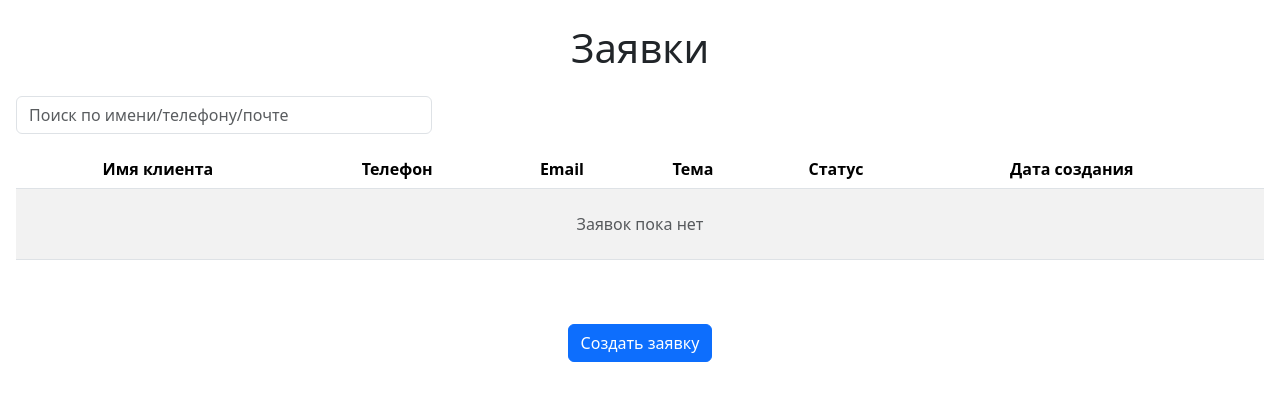
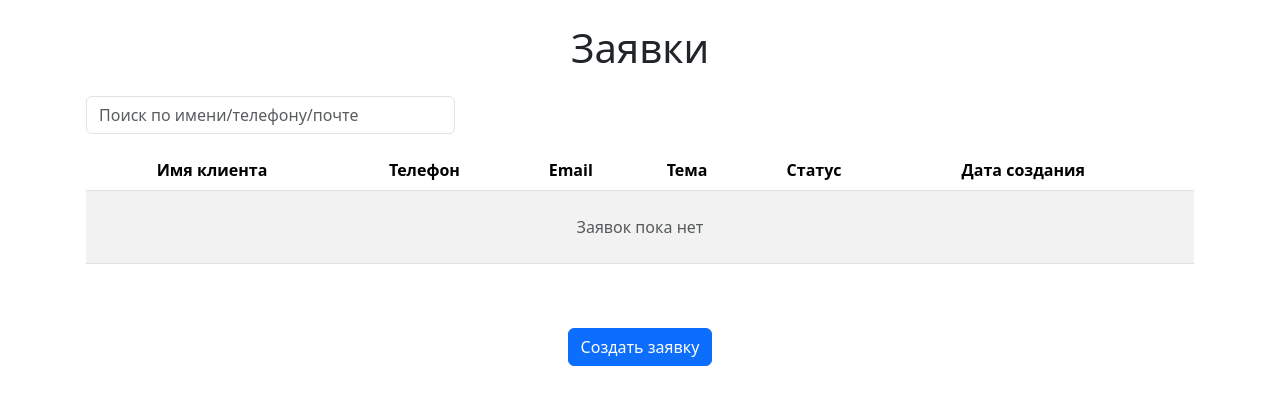
Before and after one commit to phentalex/django_project, a Django app: page /requests/ in a window 1280 px wide. Shown: the top 405 px of the page. Run offline with Django 5.2, Linux system fonts and the light colour scheme; data that the repository does not hold is empty; some libraries are stand-ins or nearby versions.

Commit message:
chore: fix syntax errors in HTML and Python code

```diff
--- a/templates/base.html
+++ b/templates/base.html
@@ -1,6 +1,6 @@
 {% load static %}
 {% load django_bootstrap5 %}
-<!DOCTYTPE html>
+<!DOCTYPE html>
 <html lang="ru">
   <head>
     <meta charset="UTF-8">
@@ -12,7 +12,7 @@
     {% block extra_head %}{% endblock %}
   </head>
   <body class="d-flex flex-column min-vh-100">
-    <main class="conteiner my-4 px-3">
+    <main class="container my-4 px-3">
 			{% bootstrap_messages %}
 			{% block content %}{% endblock %}
 		</main>
```
